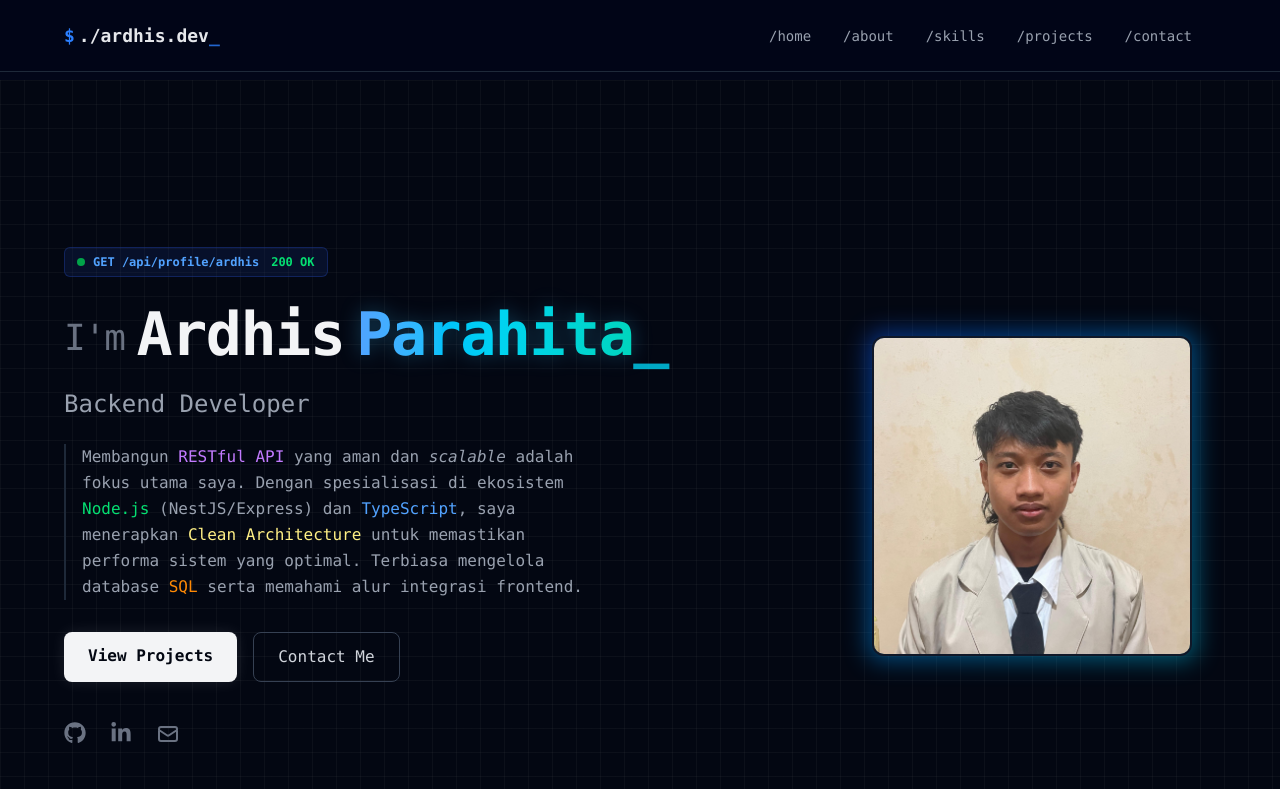
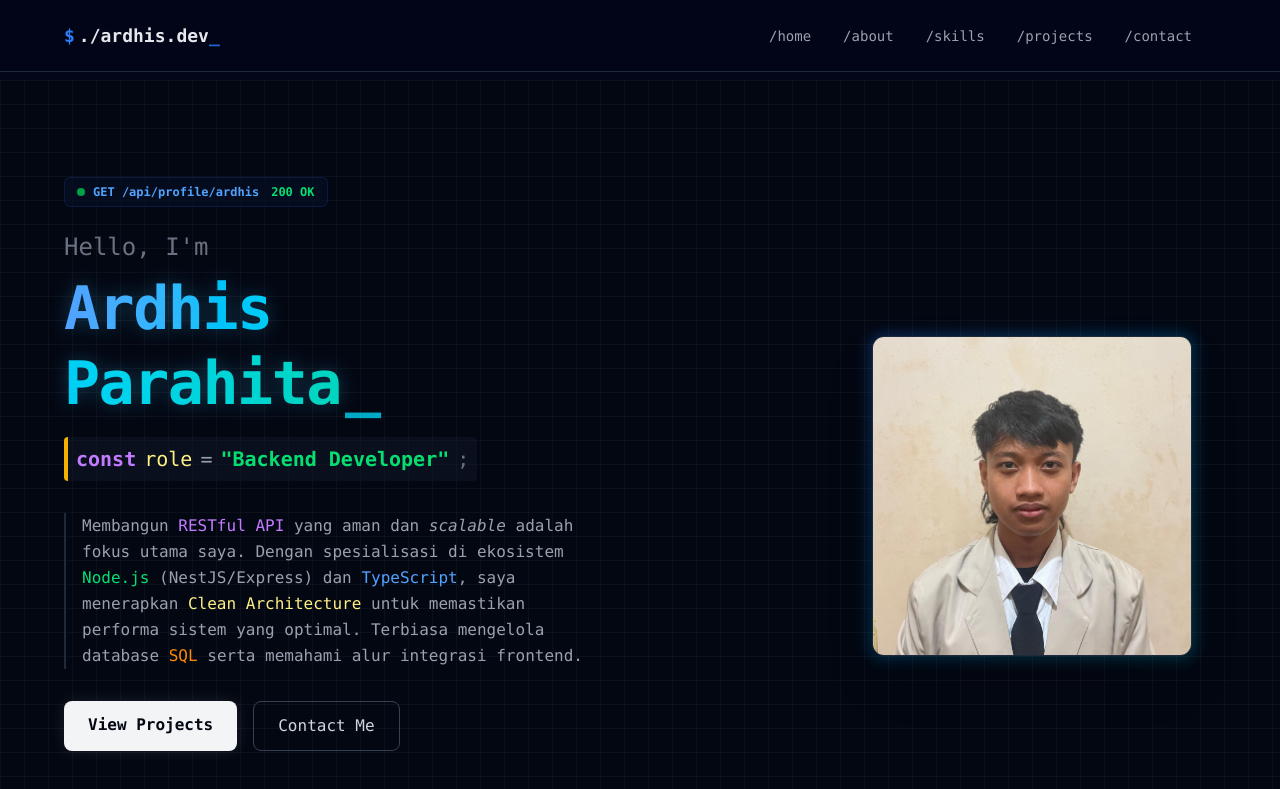
Before and after one commit to ardhisparahita/portfolio, a React (Vite) app: page / in a window 1280 px wide. Shown: the top 789 px of the page. Built offline with nearby package versions, Linux system fonts and the light colour scheme.

Commit message:
style: change style name

```diff
--- a/src/Pages/Home.tsx
+++ b/src/Pages/Home.tsx
@@ -1,42 +1,57 @@
-import React from "react";
+import React, { useState, useEffect } from "react";
 import { FaGithub, FaLinkedinIn } from "react-icons/fa";
 import { HiOutlineMail } from "react-icons/hi";
 import profileImg from "../assets/ardhis-profile.jpeg";
 
 const Hero: React.FC = () => {
+  const [displayName, setDisplayName] = useState("");
+  const fullName = "Ardhis Parahita";
+
+  useEffect(() => {
+    let index = 0;
+    const interval = setInterval(() => {
+      setDisplayName(fullName.slice(0, index + 1));
+      index++;
+      if (index === fullName.length) clearInterval(interval);
+    }, 120);
+    return () => clearInterval(interval);
+  }, []);
+
   return (
     <section
       id="home"
       className="bg-gray-950 text-gray-300 font-mono min-h-screen flex items-center pt-24 pb-16 relative overflow-hidden"
     >
-      {/* Background Decoration */}
       <div className="absolute inset-0 bg-[linear-gradient(to_right,#80808012_1px,transparent_1px),linear-gradient(to_bottom,#80808012_1px,transparent_1px)] bg-size-[24px_24px]"></div>
 
       <div className="max-w-6xl mx-auto w-full px-6 xl:pl-0 xl:pr-6 grid grid-cols-1 md:grid-cols-2 gap-12 items-center relative z-10">
         <div className="flex flex-col items-start">
-          <div className="mb-5 inline-flex items-center gap-2 px-3 py-1.5 rounded-md bg-blue-900/20 border border-blue-900/50 text-blue-400 text-xs font-semibold">
+          <div className="mb-6 inline-flex items-center gap-2 px-3 py-1.5 rounded-md bg-blue-900/10 border border-blue-900/30 text-blue-400 text-xs font-semibold backdrop-blur-sm">
             <span className="w-2 h-2 rounded-full bg-green-500 animate-pulse"></span>
             GET /api/profile/ardhis{" "}
             <span className="text-green-400 ml-1">200 OK</span>
           </div>
 
+          <span className="text-gray-500 text-xl md:text-2xl font-light mb-2 block">
+            Hello, I'm
+          </span>
+
           <h1 className="text-4xl md:text-6xl font-bold text-white mb-4 leading-tight tracking-tight">
-            <span className="text-gray-500 font-light text-2xl md:text-4xl mr-3 align-middle">
-              I'm
+            <span className="text-transparent bg-clip-text bg-linear-to-r from-blue-400 via-cyan-400 to-teal-400 drop-shadow-[0_0_10px_rgba(56,189,248,0.3)]">
+              {displayName}
             </span>
-
-            <span className="text-gray-100">Ardhis</span>
-
-            <span className="ml-3 text-transparent bg-clip-text bg-linear-to-r from-blue-400 via-cyan-400 to-teal-400 drop-shadow-[0_0_10px_rgba(56,189,248,0.3)]">
-              Parahita
-            </span>
-
-            <span className="animate-pulse text-cyan-400">_</span>
+            <span className="animate-pulse text-cyan-400 ml-1">_</span>
           </h1>
 
-          <h2 className="text-xl md:text-2xl text-gray-400 mb-6">
-            Backend Developer
-          </h2>
+          <div className="flex items-center gap-2 text-lg md:text-xl font-mono mb-8 bg-gray-900/50 p-2 rounded border-l-4 border-yellow-500 w-fit">
+            <span className="text-purple-400 font-bold">const</span>
+            <span className="text-yellow-200">role</span>
+            <span className="text-gray-400">=</span>
+            <span className="text-green-400 font-bold">
+              "Backend Developer"
+            </span>
+            <span className="text-gray-500">;</span>
+          </div>
 
           <p className="text-sm md:text-base leading-relaxed text-gray-400 max-w-xl mb-8 border-l-2 border-gray-800 pl-4">
             Membangun <span className="text-purple-400">RESTful API</span> yang
@@ -91,12 +106,12 @@ const Hero: React.FC = () => {
 
         <div className="flex justify-center md:justify-end mt-8 md:mt-0">
           <div className="relative group">
-            <div className="absolute -inset-1 bg-linear-to-br from-blue-600 to-cyan-500 rounded-xl blur-md opacity-50 group-hover:opacity-100 transition duration-500"></div>
+            <div className="absolute -inset-0.5 bg-linear-to-br from-blue-500 to-cyan-500 rounded-xl blur opacity-30 group-hover:opacity-70 transition duration-500"></div>
 
             <img
               src={profileImg}
               alt="Ardhis Parahita"
-              className="relative w-48 h-48 md:w-80 md:h-80 object-cover rounded-xl border-2 border-gray-900 z-10"
+              className="relative w-48 h-48 md:w-80 md:h-80 object-cover rounded-xl border border-gray-800 bg-gray-900 shadow-2xl z-10"
             />
           </div>
         </div>
```
